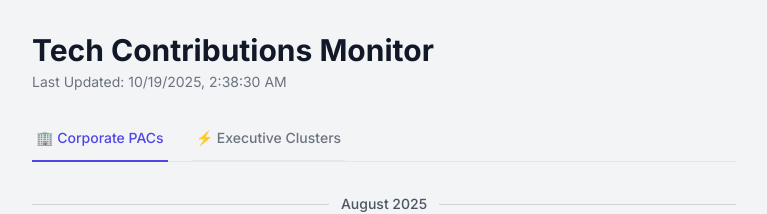
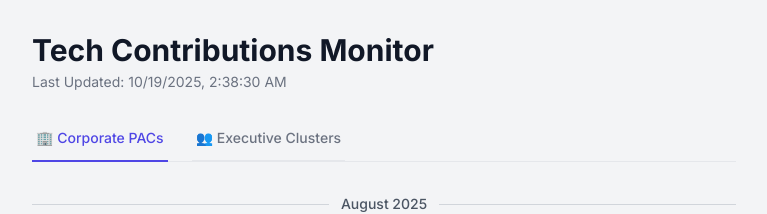
Before and after one commit to gautamh/tech-contrib-site, a SvelteKit app: page / in a window 1280 px wide. Shown: the top 214 px of the page, without its empty margins (256-1023 px from the left). Built offline with nearby package versions, Linux system fonts and the light colour scheme.

Commit message:
updating executive clusters to be slightly less sensational

```diff
--- a/src/routes/+page.svelte
+++ b/src/routes/+page.svelte
@@ -137,7 +137,7 @@
                     🏢 Corporate PACs
                 </button>
                 <button id="tab-clusters" on:click={showClusters} class="text-gray-500 hover:text-gray-700 hover:border-gray-300 whitespace-nowrap py-3 px-1 border-b-2 font-medium text-sm">
-                    ⚡️ Executive Clusters
+                    👥 Executive Clusters
                 </button>
             </nav>
         </div>
@@ -149,9 +149,9 @@
                     {@const key = `cluster-${i}`}
                     <div class="bg-orange-50 p-4 sm:p-5 rounded-xl shadow-lg border-2 border-orange-200">
                         <div class="flex items-start space-x-4">
-                            <div class="text-2xl pt-2">⚡️</div>
+                            <div class="text-2xl pt-2">👥</div>
                             <div class="flex-1">
-                                <p class="text-sm font-semibold uppercase text-orange-600">Executive Cluster Detected</p>
+                                <p class="text-sm font-semibold uppercase text-orange-600">Executive Cluster</p>
                                 <h3 class="text-lg font-bold mt-1">
                                     <span class="text-gray-900">{formatCurrency(item.totalAmount)}</span> from {item.donorCount} {item.employer} execs
                                 </h3>
```
